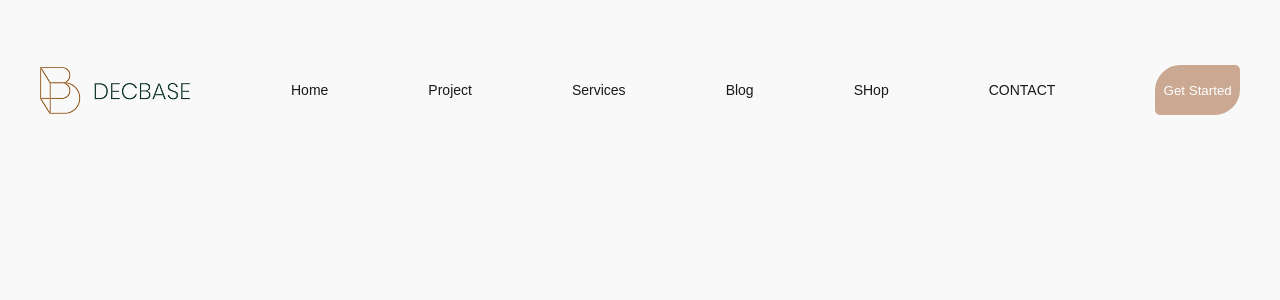
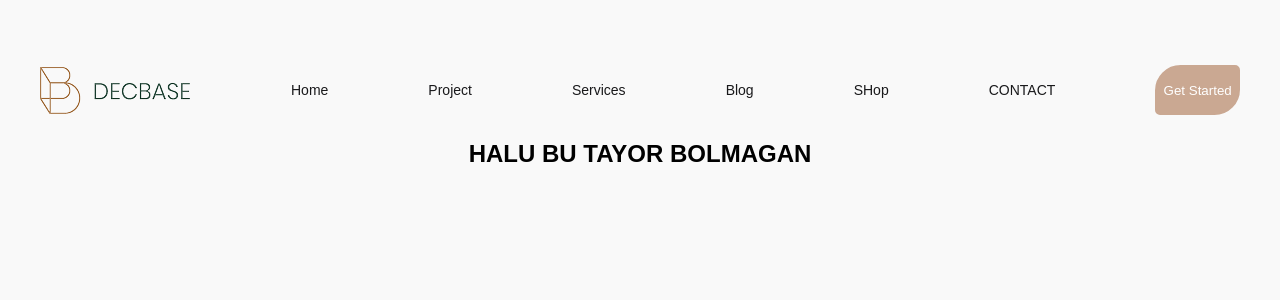
Before and after one commit to umidjonCoder2009/my-wepsayt, a React (Vite) app: page /contact in a window 1280 px wide. Shown: the top 300 px of the page. Built offline with nearby package versions, Linux system fonts and the light colour scheme.

Commit message:
contact qoshildi

```diff
--- a/src/App.jsx
+++ b/src/App.jsx
@@ -6,6 +6,7 @@ import Navbar from "./companents/navbar";
 import Services from "./pages/Services";
 import Blog from "./pages/Blog";
 import SHop from"./pages/SHop"
+import Contact from"./pages/Contact"
 
 function App() {
   return (
@@ -17,6 +18,7 @@ function App() {
         <Route path="/services" element={<Services />} />
         <Route path="/blog" element={<Blog />} />
         <Route path="/shop" element={<SHop/>} />
+        <Route path="/contact" element={<Contact/>} />
       </Routes>
     </>
   );
--- /dev/null
+++ b/src/pages/Contact.jsx
@@ -0,0 +1,4 @@
+function Contact() {
+  return <h2>HALU BU TAYOR BOLMAGAN</h2>;
+}
+export default Contact;
```
